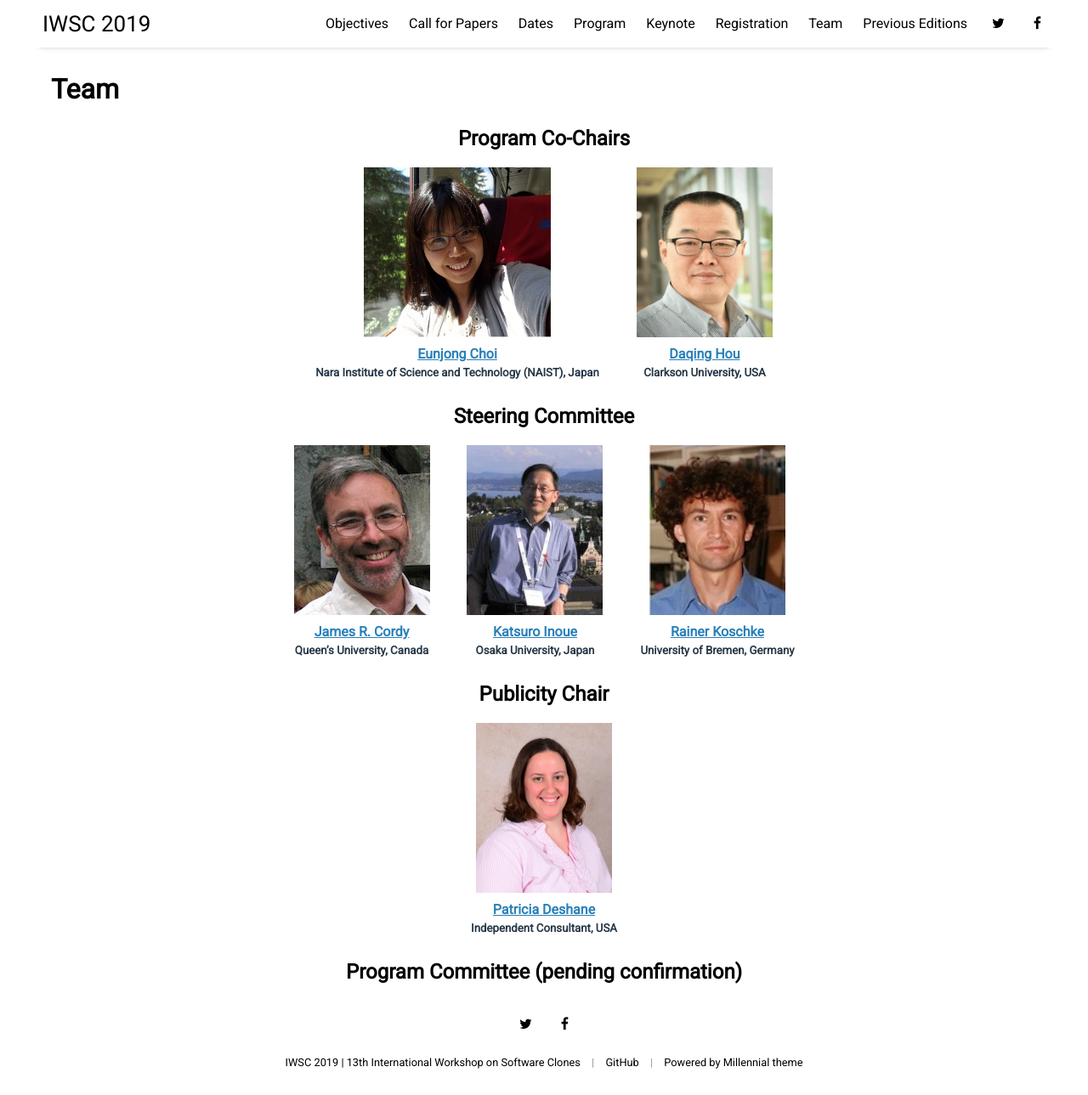
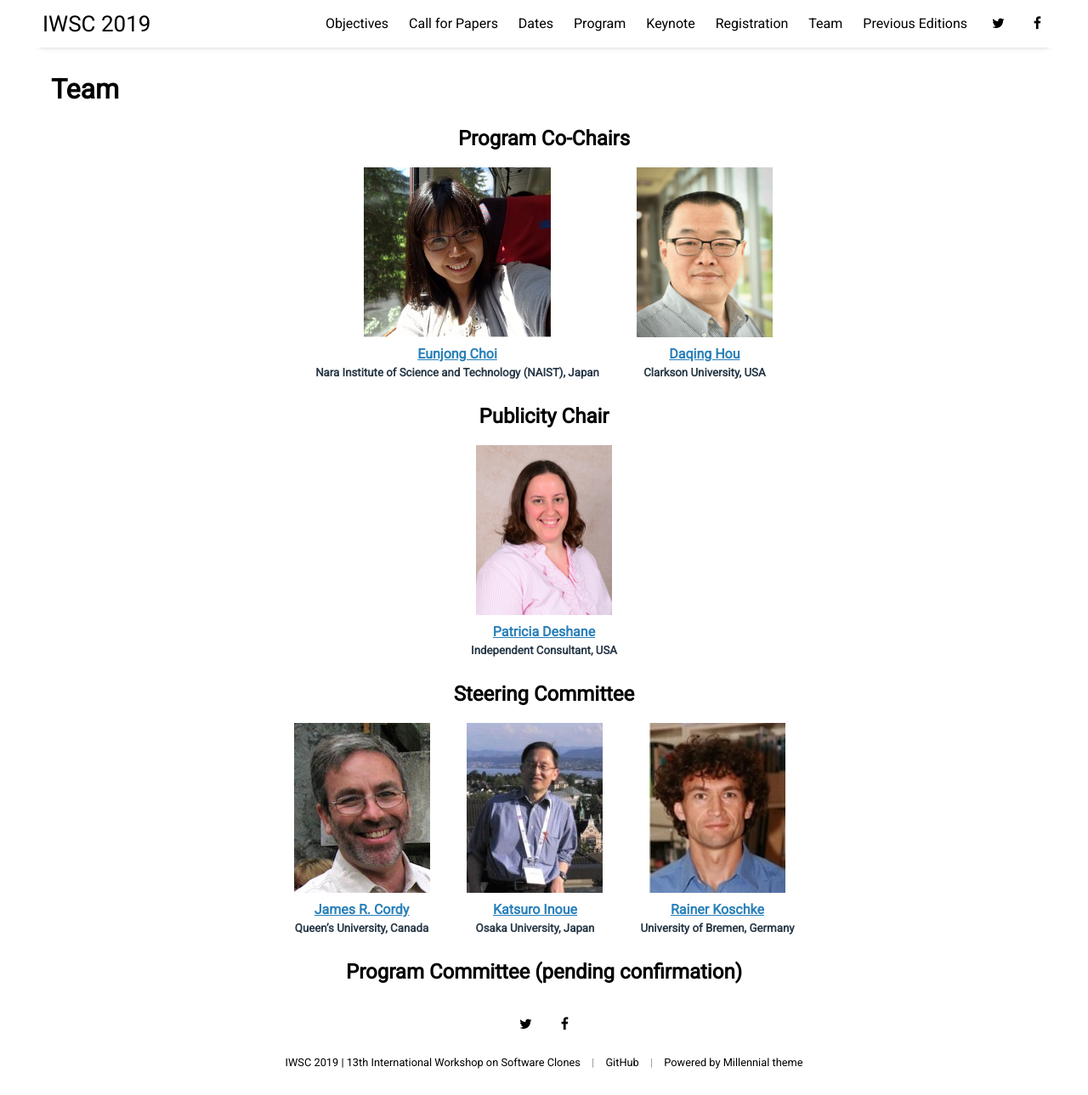
Before and after one commit to iwsc2019/iwsc2019.github.io, a Jekyll site: the page built from pages/team.html, in a window 1280 px wide and 1289 px high. Shown: the whole window at 85% size. Built offline with Jekyll 4.4.1, drawn with Linux system fonts in a browser that asks for light colours; nearby versions of some CDN libraries.

```diff
--- a/pages/team.html
+++ b/pages/team.html
@@ -28,6 +28,15 @@ title: Team
 </div>
 
 <div class="team_member">
+  <h2>Publicity Chair</h2>
+  <div class="individual">
+      <img src="/assets/img/patricia-deshane.jpg" width="160" height="200" />
+      <h4><a href="http://www.clarkson.edu">Patricia Deshane</a></h4>
+      <h5>Independent Consultant, USA</h5>
+  </div>
+</div>
+
+<div class="team_member">
   <h2>Steering Committee</h2>
   <div class="individual">
       <img src="/assets/img/cordy.jpg" />
@@ -43,15 +52,6 @@ title: Team
       <img src="/assets/img/koschke.jpg" />
       <h4><a href="http://www.informatik.uni-bremen.de/~koschke/">Rainer Koschke</a></h4>
       <h5>University of Bremen, Germany</h5>
-  </div>
-</div>
-
-<div class="team_member">
-  <h2>Publicity Chair</h2>
-  <div class="individual">
-      <img src="/assets/img/patricia-deshane.jpg" width="160" height="200" />
-      <h4><a href="http://www.clarkson.edu">Patricia Deshane</a></h4>
-      <h5>Independent Consultant, USA</h5>
   </div>
 </div>
 
```
